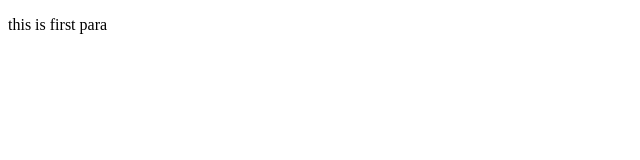
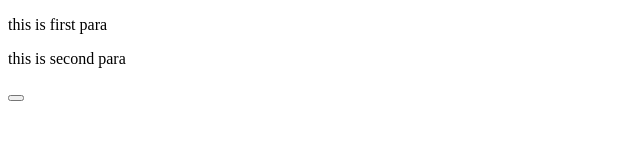
Before and after one commit to Umesh-w/local-repo, a plain HTML site: page index.html in a window 1280 px wide. Shown: the whole page, without its empty margins (0-640 px from the left). Drawn offline with Linux system fonts and the light colour scheme.

Commit message:
new feature is added

```diff
--- a/index.html
+++ b/index.html
@@ -7,5 +7,7 @@
 </head>
 <body>
     <p>this is first para</p>
+    <p> this is second para</p>
+    <button type="submit" value="submit"></button>
 </body>
 </html>
```
